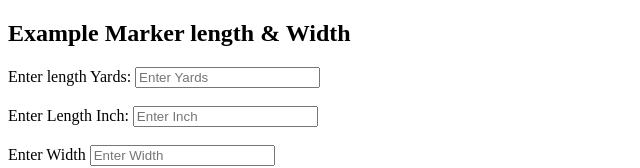
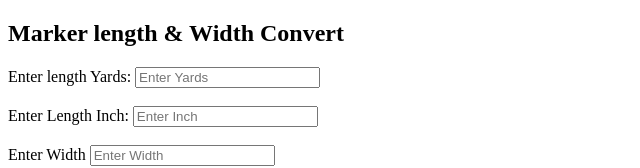
Before and after one commit to abusayed-ahmed/marker-length-width-consumption, a plain HTML site: page index.html in a window 1280 px wide. Shown: the top 168 px of the page, without its empty margins (0-640 px from the left). Drawn offline with Linux system fonts and the light colour scheme.

Commit message:
Update index.html

```diff
--- a/index.html
+++ b/index.html
@@ -8,7 +8,7 @@
 </head>
 <body>
 	<div>
-		<h2> Example Marker length & Width </h2>
+		<h2>Marker length & Width Convert</h2>
 		<label for="yards">Enter length Yards:</label>
 		<input type="number" id="yards" name="yards" placeholder="Enter Yards"><br>
 		<br>
```
